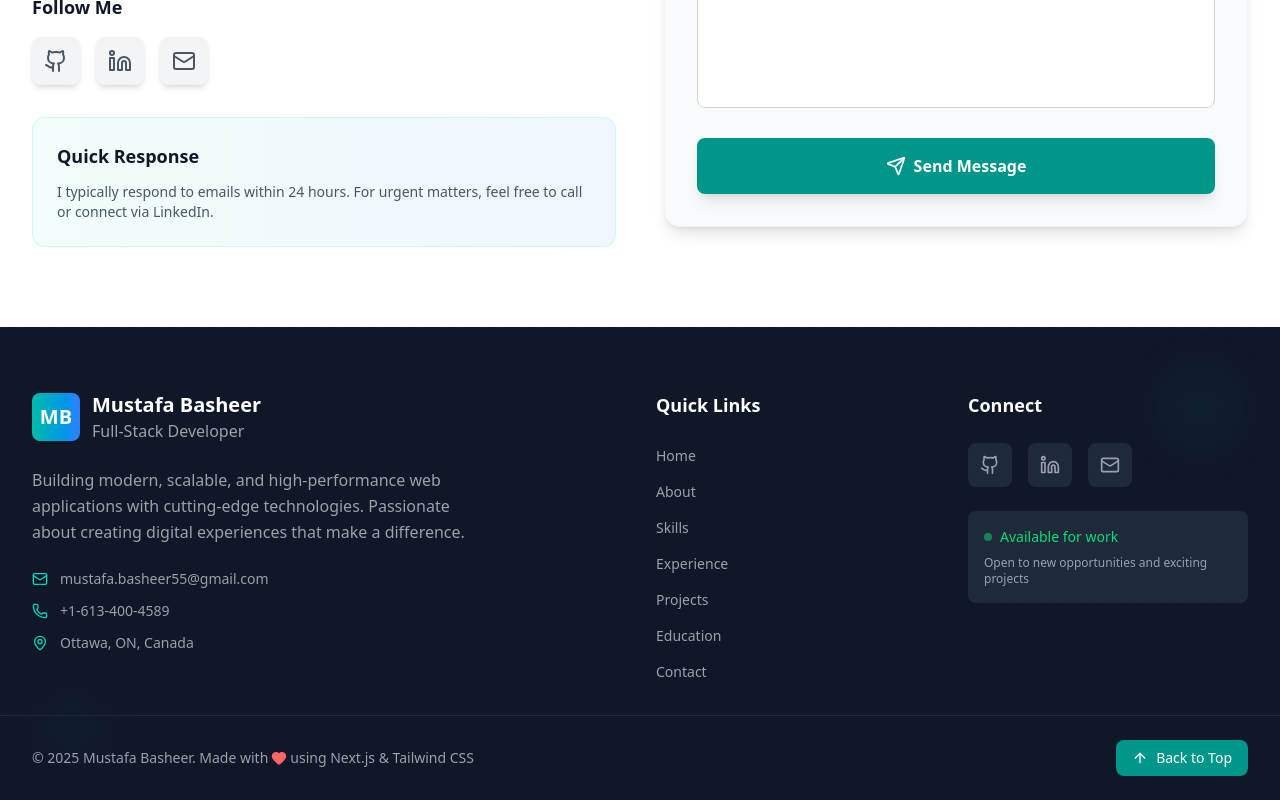
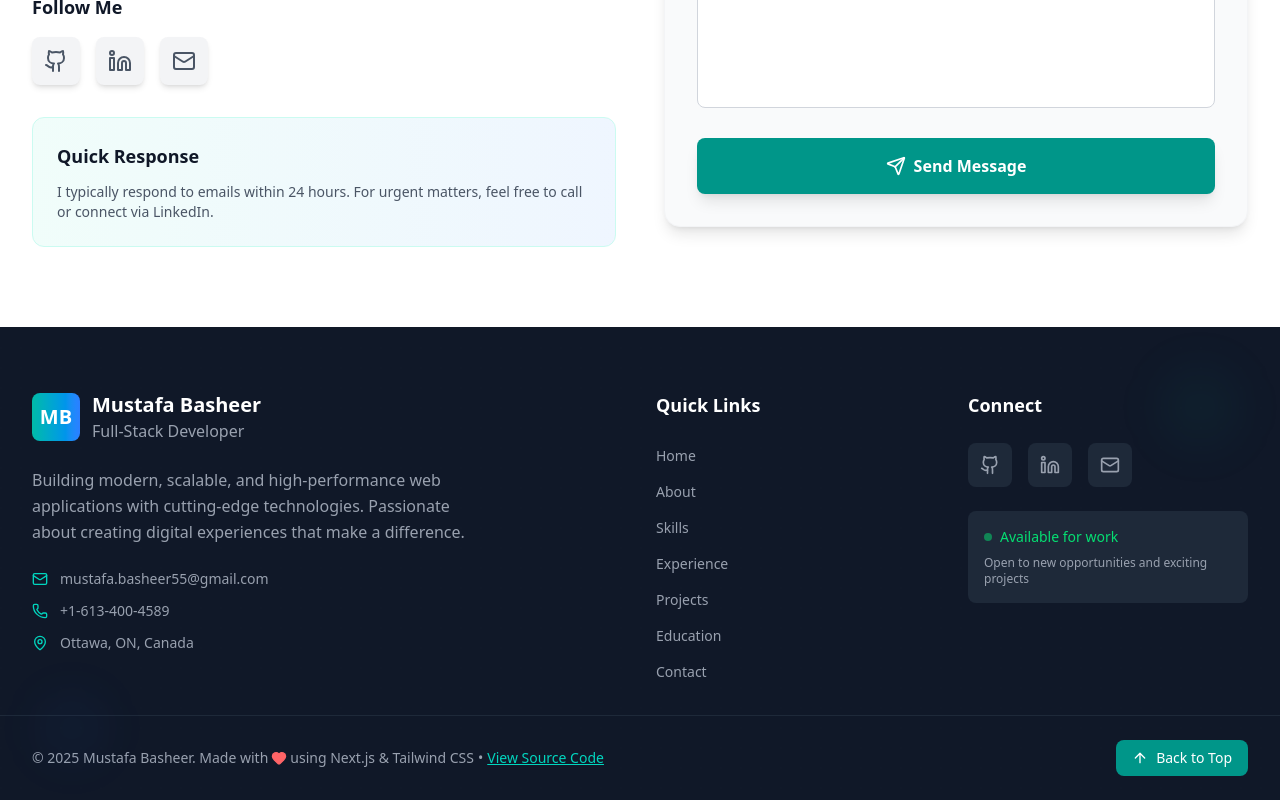
Before and after one commit to mustafabasheer7/portfolio-official, a Next.js app: page / in a window 1280 px wide. Shown: the part 10757-11557 px from the top of the page. Built offline with nearby package versions, Linux system fonts and the light colour scheme.

Commit message:
added link to portfolio

```diff
--- a/src/components/Footer.tsx
+++ b/src/components/Footer.tsx
@@ -220,14 +220,14 @@ const Footer = () => {
         <div className="border-t border-gray-800">
           <div className="max-w-7xl mx-auto px-4 sm:px-6 lg:px-8 py-6">
             <div className="flex flex-col md:flex-row items-center justify-between gap-4">
-              <motion.p
+              <motion.div
                 initial={{ opacity: 0 }}
                 whileInView={{ opacity: 1 }}
                 transition={{ duration: 0.8 }}
                 viewport={{ once: true }}
                 className="text-gray-400 text-sm flex items-center gap-1"
               >
-                © {currentYear} Mustafa Basheer. Made with
+                <span>© {currentYear} Mustafa Basheer. Made with</span>
                 <motion.span
                   animate={{ scale: [1, 1.2, 1] }}
                   transition={{ duration: 1.5, repeat: Infinity }}
@@ -235,8 +235,18 @@ const Footer = () => {
                 >
                   <Heart size={14} fill="currentColor" />
                 </motion.span>
-                using Next.js & Tailwind CSS
-              </motion.p>
+                <span>using Next.js & Tailwind CSS</span>
+                <span>•</span>
+                <motion.a
+                  href="https://github.com/mustafabasheer7/portfolio-official"
+                  target="_blank"
+                  rel="noopener noreferrer"
+                  whileHover={{ scale: 1.05 }}
+                  className="text-teal-400 hover:text-teal-300 transition-colors duration-300 underline"
+                >
+                  View Source Code
+                </motion.a>
+              </motion.div>
 
               {/* Back to Top */}
               <motion.button
```
